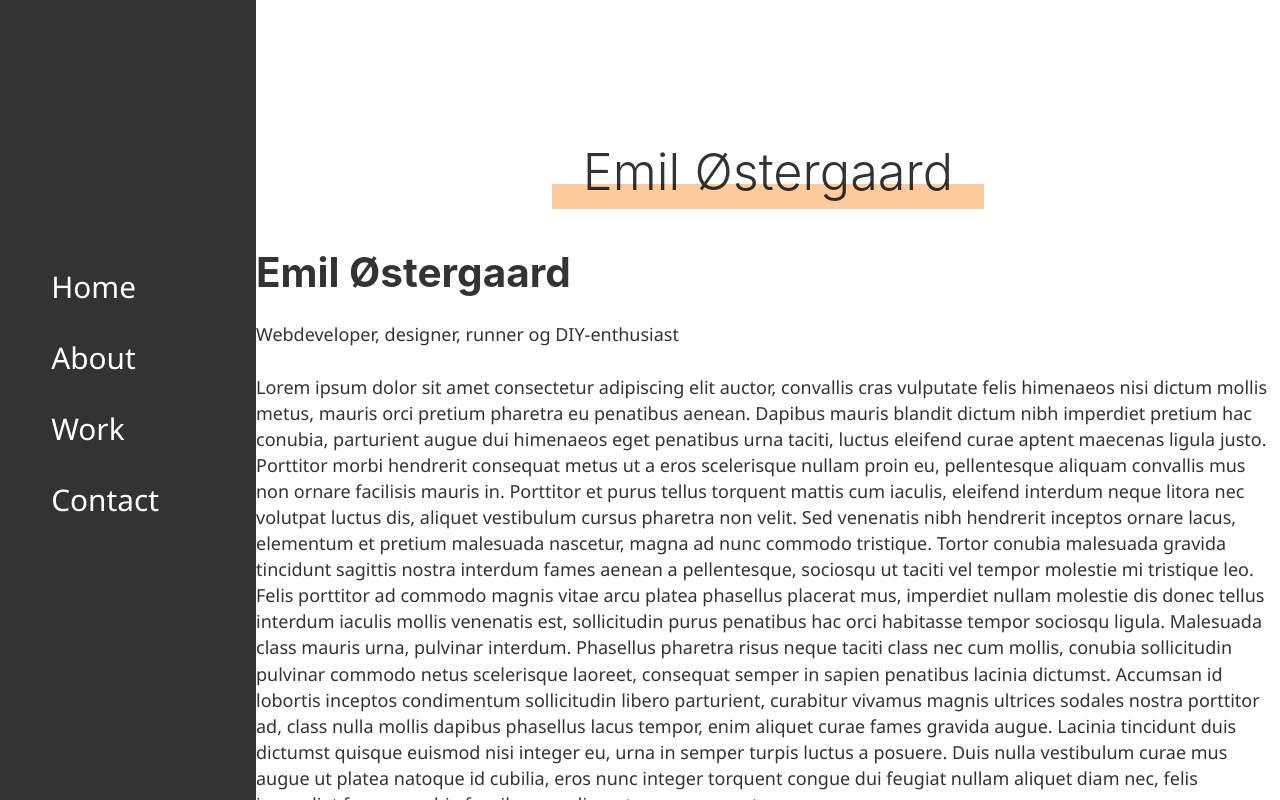
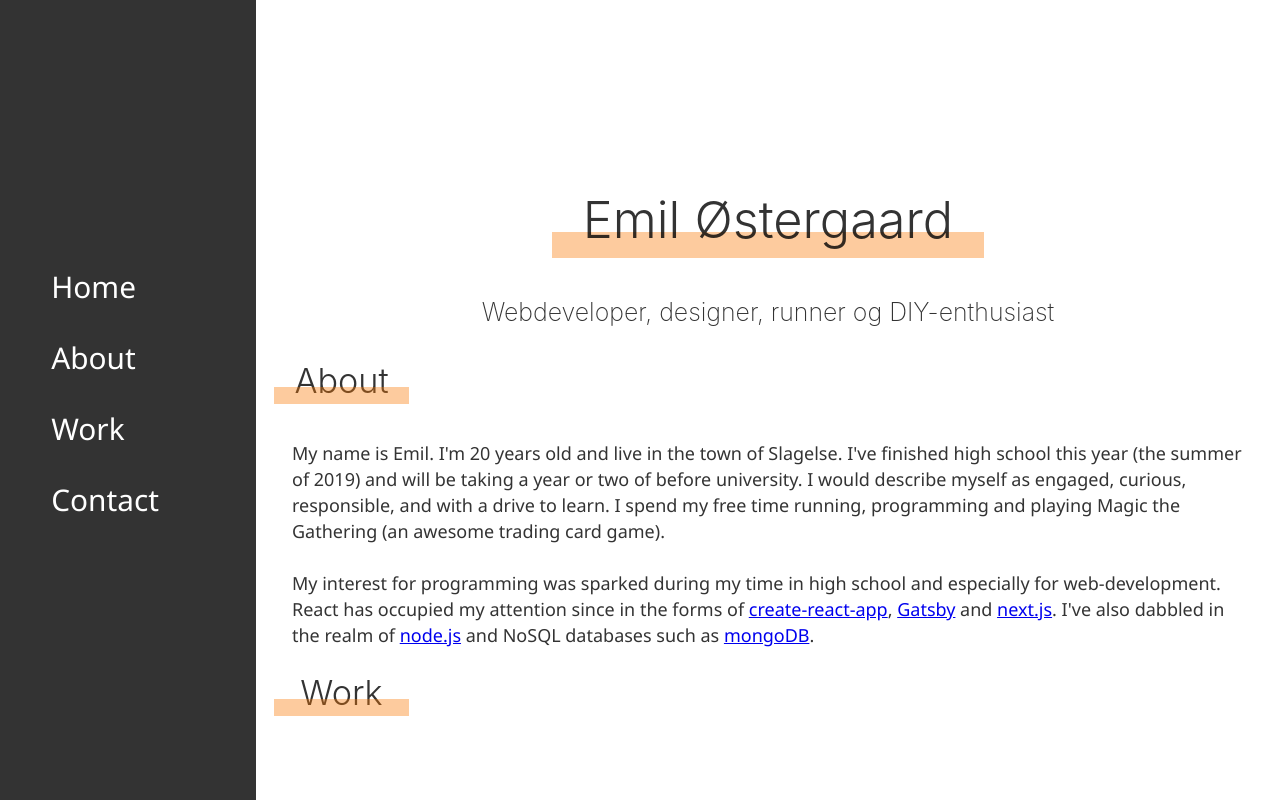
Before and after one commit to axrez/axrez.github.io, a Gatsby site: page / in a window 1280 px wide. Built offline with nearby package versions, Linux system fonts and the light colour scheme; Gatsby itself is replaced by a stand-in of ours.

Commit message:
Added some styling to the subheaders amongst others

```diff
--- a/gatsby-config.js
+++ b/gatsby-config.js
@@ -39,6 +39,7 @@ module.exports = {
       resolve: `gatsby-transformer-remark`,
       options: {
         commonmark: true,
+        gfm: true,
       },
     },
     `gatsby-plugin-styled-components`,
--- a/src/components/menu/Menu.js
+++ b/src/components/menu/Menu.js
@@ -75,6 +75,7 @@ const MenuBG = styled(animated.ul)`
   display: grid;
   align-items: center;
   justify-content: center;
+  z-index: 10;
 `
 
 const MenuSidebar = styled.div`
--- a/src/components/menu/MenuIcon.js
+++ b/src/components/menu/MenuIcon.js
@@ -24,6 +24,7 @@ const MenuButton = styled.button`
   background: inherit;
   height: 3rem;
   width: 3rem;
+  z-index: 11;
   @media screen and (min-width: 960px) {
     display: none;
   }
--- a/src/components/menu/index.js
+++ b/src/components/menu/index.js
@@ -1,4 +1,4 @@
-import React, { useState } from 'react'
+import React, { useState, useEffect } from 'react'
 
 import Menu from './Menu'
 import MenuIcon from './MenuIcon'
@@ -6,9 +6,11 @@ import MenuIcon from './MenuIcon'
 const MenuContainer = () => {
   const [isOpen, setIsOpen] = useState(false)
 
-  if (!document) {
-    document.getElementById('Home').scrollIntoView({ behavior: 'smooth' })
-  }
+  useEffect(() => {
+    if (document.getElementById('Home')) {
+      document.getElementById('Home').scrollIntoView({ behavior: 'smooth' })
+    }
+  }, [])
 
   return (
     <>
--- /dev/null
+++ b/src/components/styled/index.js
@@ -0,0 +1,47 @@
+import React from 'react'
+import styled from 'styled-components'
+import PropTypes from 'prop-types'
+
+export const Wrapper = styled.div`
+  margin: 2rem;
+`
+
+export const MainText = styled.p`
+  color: hsla(0, 0, 0, 0.3);
+`
+
+export const SubTitle = styled.h3`
+  margin: 0 2rem;
+  text-align: center;
+  font-weight: 200;
+`
+
+const SubHeaderText = styled.h2`
+  font-weight: 300;
+  font-size: 1.9rem;
+  text-align: center;
+`
+
+const SubHeaderDeco = styled.div`
+  background-color: #fa7800;
+  opacity: 0.38;
+  width: 100%;
+  height: 0.95rem;
+  margin: -2.2rem 0 2rem 0;
+`
+
+const SubHeaderWrapper = styled.div`
+  width: 7.5rem;
+  margin-left: -1rem;
+`
+
+export const SubHeader = ({ children }) => (
+  <SubHeaderWrapper>
+    <SubHeaderText>{children}</SubHeaderText>
+    <SubHeaderDeco />
+  </SubHeaderWrapper>
+)
+
+SubHeader.propTypes = {
+  children: PropTypes.string,
+}
--- a/src/pages/index.js
+++ b/src/pages/index.js
@@ -5,79 +5,31 @@ import PropTypes from 'prop-types'
 import Layout from '../components/layout'
 import SEO from '../components/seo'
 import LandingpageImage from '../components/img/landingpage'
+import convertMDLinks from '../utils/convertMDLinks'
+import { MainText, SubTitle, SubHeader, Wrapper } from '../components/styled'
 
 const IndexPage = ({ data }) => {
-  const { markdownRemark } = data
-  const { frontmatter } = markdownRemark
+  const { Title, About } = data
+  const { frontmatter: TitleFront } = Title
+  const { frontmatter: AboutFront } = About
+
   return (
     <>
       <Layout>
         <SEO title="Home" />
         {/* <LandingpageImage style={{ width: '100vw', zIndex: -100 }} /> */}
-        <h1>{frontmatter.title}</h1>
-        <p>{frontmatter.intro}</p>
-        <p style={{ marginBottom: '40rem' }}>
-          Lorem ipsum dolor sit amet consectetur adipiscing elit auctor,
-          convallis cras vulputate felis himenaeos nisi dictum mollis metus,
-          mauris orci pretium pharetra eu penatibus aenean. Dapibus mauris
-          blandit dictum nibh imperdiet pretium hac conubia, parturient augue
-          dui himenaeos eget penatibus urna taciti, luctus eleifend curae aptent
-          maecenas ligula justo. Porttitor morbi hendrerit consequat metus ut a
-          eros scelerisque nullam proin eu, pellentesque aliquam convallis mus
-          non ornare facilisis mauris in. Porttitor et purus tellus torquent
-          mattis cum iaculis, eleifend interdum neque litora nec volutpat luctus
-          dis, aliquet vestibulum cursus pharetra non velit. Sed venenatis nibh
-          hendrerit inceptos ornare lacus, elementum et pretium malesuada
-          nascetur, magna ad nunc commodo tristique. Tortor conubia malesuada
-          gravida tincidunt sagittis nostra interdum fames aenean a
-          pellentesque, sociosqu ut taciti vel tempor molestie mi tristique leo.
-          Felis porttitor ad commodo magnis vitae arcu platea phasellus placerat
-          mus, imperdiet nullam molestie dis donec tellus interdum iaculis
-          mollis venenatis est, sollicitudin purus penatibus hac orci habitasse
-          tempor sociosqu ligula. Malesuada class mauris urna, pulvinar
-          interdum. Phasellus pharetra risus neque taciti class nec cum mollis,
-          conubia sollicitudin pulvinar commodo netus scelerisque laoreet,
-          consequat semper in sapien penatibus lacinia dictumst. Accumsan id
-          lobortis inceptos condimentum sollicitudin libero parturient,
-          curabitur vivamus magnis ultrices sodales nostra porttitor ad, class
-          nulla mollis dapibus phasellus lacus tempor, enim aliquet curae fames
-          gravida augue. Lacinia tincidunt duis dictumst quisque euismod nisi
-          integer eu, urna in semper turpis luctus a posuere. Duis nulla
-          vestibulum curae mus augue ut platea natoque id cubilia, eros nunc
-          integer torquent congue dui feugiat nullam aliquet diam nec, felis
-          imperdiet fusce conubia faucibus condimentum neque porta cras.
-        </p>
-        <p id="About">
-          Lorem ipsum dolor sit amet consectetur adipiscing elit auctor,
-          convallis cras vulputate felis himenaeos nisi dictum mollis metus,
-          mauris orci pretium pharetra eu penatibus aenean. Dapibus mauris
-          blandit dictum nibh imperdiet pretium hac conubia, parturient augue
-          dui himenaeos eget penatibus urna taciti, luctus eleifend curae aptent
-          maecenas ligula justo. Porttitor morbi hendrerit consequat metus ut a
-          eros scelerisque nullam proin eu, pellentesque aliquam convallis mus
-          non ornare facilisis mauris in. Porttitor et purus tellus torquent
-          mattis cum iaculis, eleifend interdum neque litora nec volutpat luctus
-          dis, aliquet vestibulum cursus pharetra non velit. Sed venenatis nibh
-          hendrerit inceptos ornare lacus, elementum et pretium malesuada
-          nascetur, magna ad nunc commodo tristique. Tortor conubia malesuada
-          gravida tincidunt sagittis nostra interdum fames aenean a
-          pellentesque, sociosqu ut taciti vel tempor molestie mi tristique leo.
-          Felis porttitor ad commodo magnis vitae arcu platea phasellus placerat
-          mus, imperdiet nullam molestie dis donec tellus interdum iaculis
-          mollis venenatis est, sollicitudin purus penatibus hac orci habitasse
-          tempor sociosqu ligula. Malesuada class mauris urna, pulvinar
-          interdum. Phasellus pharetra risus neque taciti class nec cum mollis,
-          conubia sollicitudin pulvinar commodo netus scelerisque laoreet,
-          consequat semper in sapien penatibus lacinia dictumst. Accumsan id
-          lobortis inceptos condimentum sollicitudin libero parturient,
-          curabitur vivamus magnis ultrices sodales nostra porttitor ad, class
-          nulla mollis dapibus phasellus lacus tempor, enim aliquet curae fames
-          gravida augue. Lacinia tincidunt duis dictumst quisque euismod nisi
-          integer eu, urna in semper turpis luctus a posuere. Duis nulla
-          vestibulum curae mus augue ut platea natoque id cubilia, eros nunc
-          integer torquent congue dui feugiat nullam aliquet diam nec, felis
-          imperdiet fusce conubia faucibus condimentum neque porta cras.
-        </p>
+        <SubTitle>{TitleFront.intro}</SubTitle>
+        <Wrapper>
+          <SubHeader>About</SubHeader>
+          <MainText
+            id="About"
+            // eslint-disable-next-line react/no-danger
+            dangerouslySetInnerHTML={{
+              __html: convertMDLinks(AboutFront.text),
+            }}
+          ></MainText>
+          <SubHeader id="Work">Work</SubHeader>
+        </Wrapper>
       </Layout>
     </>
   )
@@ -91,11 +43,21 @@ IndexPage.propTypes = {
 
 export const pageQuery = graphql`
   {
-    markdownRemark(frontmatter: { path: { eq: "src/markdown/index.md" } }) {
+    Title: markdownRemark(
+      frontmatter: { path: { eq: "src/markdown/index.md" } }
+    ) {
       frontmatter {
         title
         intro
       }
     }
+    About: markdownRemark(
+      frontmatter: { path: { eq: "src/markdown/about.md" } }
+    ) {
+      frontmatter {
+        head
+        text
+      }
+    }
   }
 `
--- /dev/null
+++ b/src/utils/convertMDLinks.js
@@ -0,0 +1,15 @@
+/**
+ * A function that transforms markdown links to a'tags
+ *
+ * @param mdStr a string of valid markdown
+ * @param element a JSX tag to wrap around the markdown
+ *
+ * @returns A JSX object contaning a the orignial markdown with actual links wrapped in the chosen JSX tag
+ *
+ */
+const convertMDLinks = mdStr =>
+  mdStr
+    .replace(/\((\S*)\)\[(\S*)\]/g, '<a href="$2">$1</a>')
+    .replace(/\n/g, '<br/>')
+
+export default convertMDLinks
```
Also changed, not shown: src/markdown/about.md (+0 -1 lines), static/admin/config.yml (+7 -7 lines).
